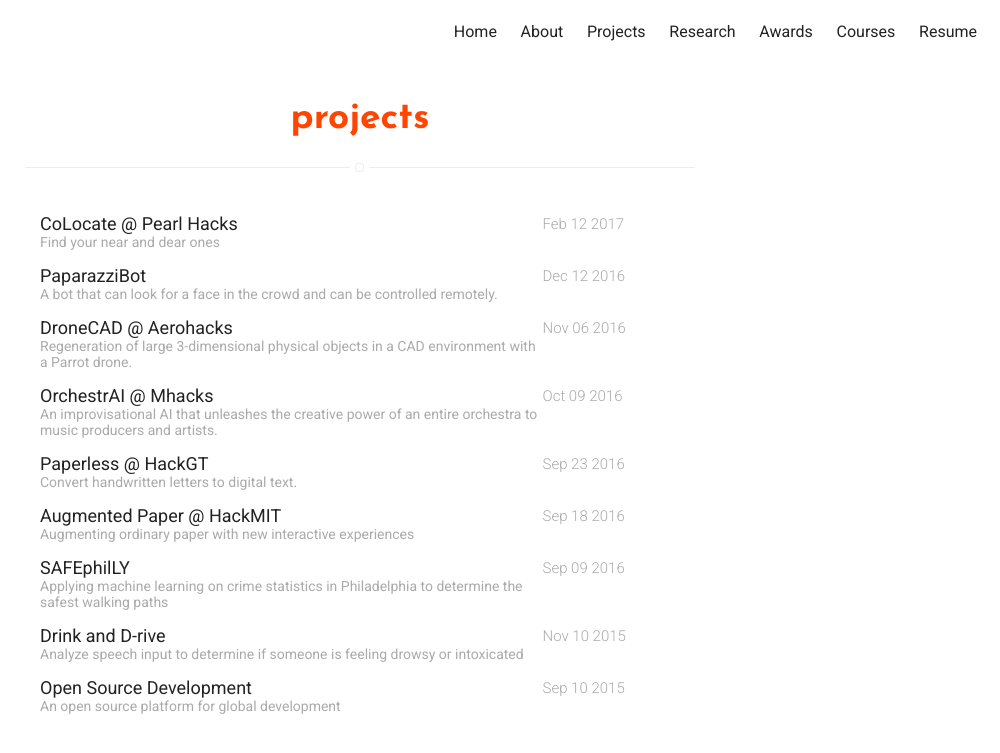
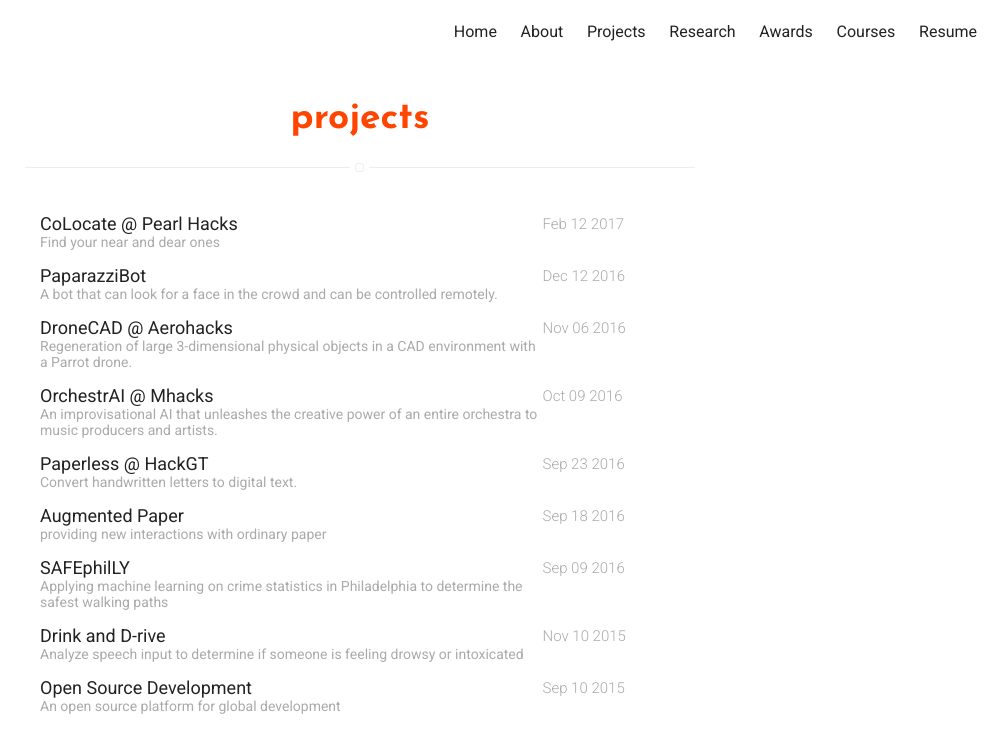
Before and after one commit to azraismail/azraismail.github.io, a Jekyll site: the page built from projects.html, in a window 1280 px wide. Shown: the top 753 px of the page, without its empty margins (280-1280 px from the left). Built offline with Jekyll 4.4.1, drawn with Linux system fonts in a browser that asks for light colours.

Commit message:
Create 2016-09-18-hackMIT.markdown

```diff
--- a/_posts/2016-09-18-hackMIT.markdown
+++ b/_posts/2016-09-18-hackMIT.markdown
@@ -1,5 +1,5 @@
 ---
-title: "Augmented Paper @ HackMIT"
+title: "Augmented Paper"
 layout: post
 date: 2016-09-18
 # tag: jekyll
@@ -10,14 +10,14 @@ coursework: false
 research: false
 awards: false
 hidden: true # don't count this post in blog pagination
-description: "Augmenting ordinary paper with new interactive experiences"
+description: "providing new interactions with ordinary paper"
 # jemoji: '<img class="emoji" title=":ramen:" alt=":ramen:" src="https://assets.github.com/images/icons/emoji/unicode/1f35c.png" height="20" width="20" align="absmiddle">'
 author: azra-ismail
 externalLink: false
 
 ---
 
-My team at HackDuke created a platform that lets a user interact with the text on any piece paper as if it were hyperlinks. The (augmented) paper allows users to physically touch keywords and instantly receive Google search results. The user first needs to take a picture of the paper being interacted with and place it on the enhanced clipboard and can then go about touching pieces of text to get more information. We use the Google cloud vision API to determine the text and its coordinates. I worked on obtaining information about the location of the user's finger by using 2 ultrasonic sensors, and determined the mapping algorithm. By mapping the text to the finger's location - we could pull up the relevant links on a laptop.
+My team at HackMIT created a platform that lets a user interact with the text on any piece paper as if it were hyperlinks. The (augmented) paper allows users to physically touch keywords and instantly receive Google search results. The user first needs to take a picture of the paper being interacted with and place it on the enhanced clipboard and can then go about touching pieces of text to get more information. We use the Google cloud vision API to determine the text and its coordinates. I worked on obtaining information about the location of the user's finger by using 2 ultrasonic sensors, and determined the mapping algorithm. By mapping the text to the finger's location - we could pull up the relevant links on a laptop.
 
 #### Tags
 
```
